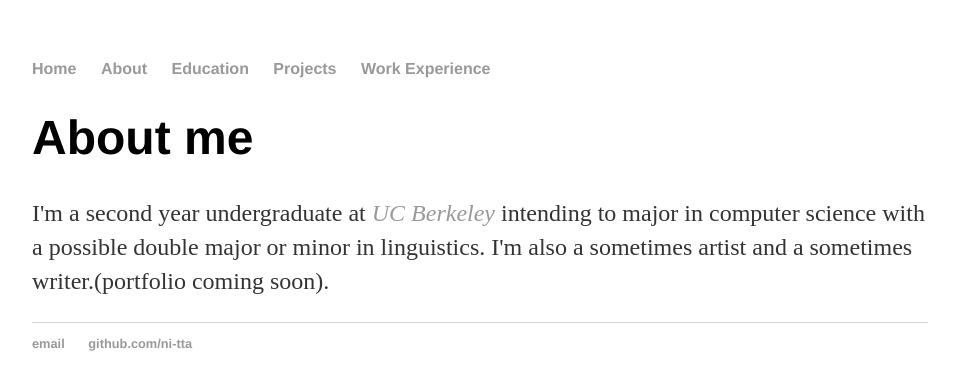
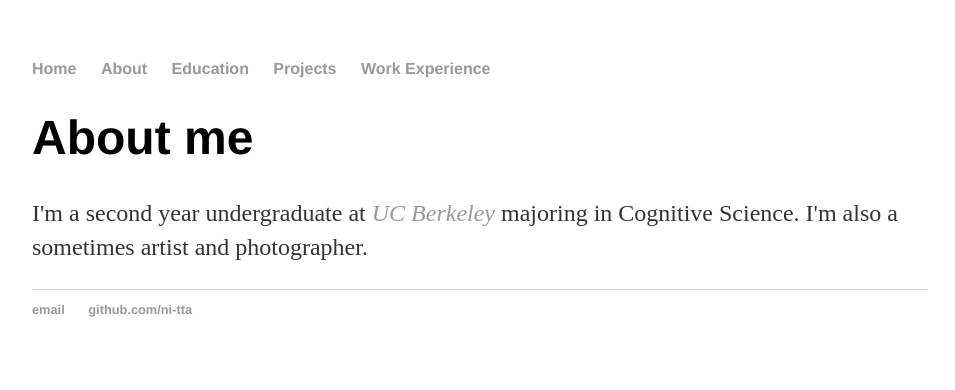
Before and after one commit to ni-tta/ni-tta.github.io, a Jekyll site: the page built from about/index.html, in a window 1280 px wide. Shown: the top 390 px of the page, without its empty margins (160-1115 px from the left). Built offline with Jekyll 4.4.1, drawn with Linux system fonts in a browser that asks for light colours.

Commit message:
updated information for accuracy

```diff
--- a/about/index.html
+++ b/about/index.html
@@ -4,5 +4,5 @@ title: About
 ---
 <div class="blurb">
 	<h1>About me</h1>
-	<p>I'm a second year undergraduate at <a href="http://www.berkeley.edu/"><em>UC Berkeley</em></a> intending to major in computer science with a possible double major or minor in linguistics. I'm also a sometimes artist and a sometimes writer.(portfolio coming soon). </p>
+	<p>I'm a second year undergraduate at <a href="http://www.berkeley.edu/"><em>UC Berkeley</em></a> majoring in Cognitive Science. I'm also a sometimes artist and photographer. </p>
 </div>
--- a/education/index.html
+++ b/education/index.html
@@ -6,5 +6,5 @@ title: Education
 	<h1>Education</h1>
 		<h3><p style="text-align:left;"> University of California, Berkeley </p></h3>
 			<span style="float:right;">Expected May 2018</span>
-		<p>Bachelor of Arts, Computer Science </p>
+		<p>Bachelor of Arts, Cognitive Science </p>
 </div>
--- a/index.html
+++ b/index.html
@@ -4,5 +4,5 @@ title: ni-tta
 ---
 <div class="blurb">
 	<h1>Catherine Nitta</h1>
-	<p><p>I'm a second year undergraduate at <a href="http://www.berkeley.edu/"><em>UC Berkeley</em></a> intending to major in computer science with a possible double major or minor in linguistics. <a href="/about">Read more...</a></p>
+	<p><p>I'm a second year undergraduate at <a href="http://www.berkeley.edu/"><em>UC Berkeley</em></a> majoring in cognitive science. <a href="/about">Read more...</a></p>
 </div><!-- /.blurb -->
```
